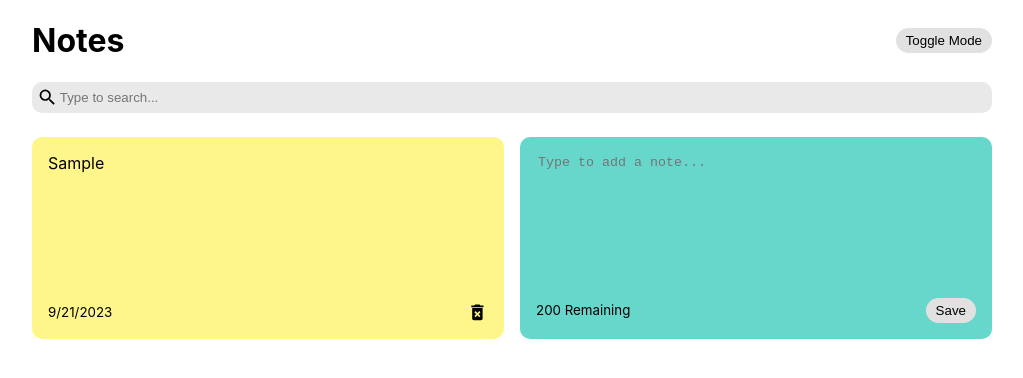
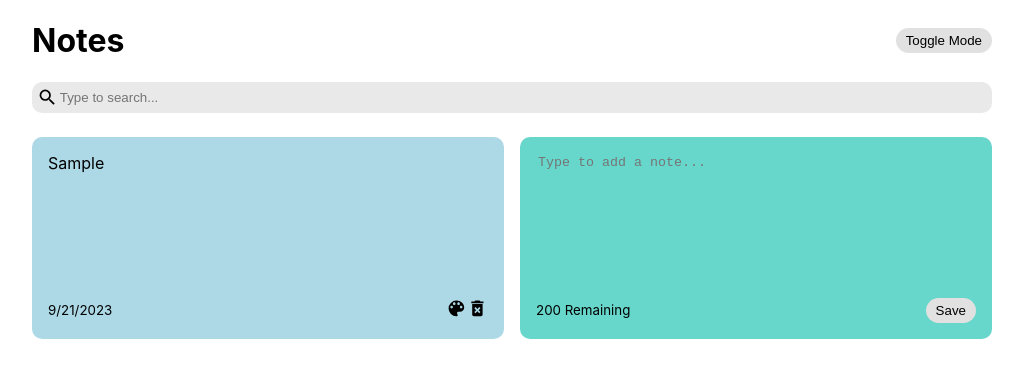
Before and after one commit to GeorgeDenis/Notes-App-React, a React (Create React App) app in the folder notes-app-react/: page / in a window 1280 px wide. Both pictures are taken after typing "Sample" into the empty fields and a click on the button "Save". Shown: the top 378 px of the page, without its empty margins (128-1151 px from the left). Built offline with nearby package versions, Linux system fonts and the light colour scheme.

Commit message:
color picker for notes

```diff
--- a/notes-app-react/src/App.js
+++ b/notes-app-react/src/App.js
@@ -10,7 +10,6 @@ function App() {
 
   useEffect(() => {
     const savedNotes = JSON.parse(localStorage.getItem("react-notes"));
-    console.log(savedNotes);
     if (savedNotes) {
       setNotes(savedNotes);
     }
@@ -26,12 +25,26 @@ function App() {
       id: nanoid(),
       text,
       date: date.toLocaleDateString(),
+      backgroundColor: "lightblue",
     };
     const newNotes = [...notes, newNote];
     setNotes(newNotes);
   };
   const deleteNote = (id) => {
     const newNotes = notes.filter((note) => note.id !== id);
+    setNotes(newNotes);
+  };
+  const changeNoteColor = (id, backgroundColor) => {
+    const newNotes = notes.map((note) => {
+      if (note.id !== id) {
+        return note;
+      } else {
+        return {
+          ...note,
+          backgroundColor,
+        };
+      }
+    });
     setNotes(newNotes);
   };
   return (
@@ -45,6 +58,7 @@ function App() {
           )}
           handleNewNote={addNote}
           handleDeleteNote={deleteNote}
+          handleNoteColor={changeNoteColor}
         />
       </div>
     </div>
--- a/notes-app-react/src/components/Note.js
+++ b/notes-app-react/src/components/Note.js
@@ -1,16 +1,51 @@
-import { MdDeleteForever } from "react-icons/md";
+import { MdDeleteForever, MdColorLens } from "react-icons/md";
+import { useState } from "react";
+const Note = ({
+  id,
+  text,
+  date,
+  handleDeleteNote,
+  handleNoteColor,
+  backgroundColor,
+}) => {
+  const [isColorPickerOpen, setIsColorPickerOpen] = useState(false);
+  const [selectedColor, setSelectedColor] = useState(backgroundColor);
+  const noteStyle = {
+    backgroundColor: backgroundColor,
+  };
+  const toggleColorPicker = () => {
+    setIsColorPickerOpen(!isColorPickerOpen);
+  };
 
-const Note = ({ id, text, date, handleDeleteNote }) => {
+  const handleColorChange = (color, id) => {
+    setSelectedColor(color);
+    toggleColorPicker();
+    handleNoteColor(id, color);
+  };
   return (
-    <div className="note">
+    <div className="note" style={noteStyle}>
       <span>{text}</span>
       <div className="note-footer">
         <small>{date}</small>
-        <MdDeleteForever
-          className="delete-icon"
-          size="1.3em"
-          onClick={() => handleDeleteNote(id)}
-        />
+        <div>
+          <MdColorLens
+            className="color-icon"
+            size="1.3em"
+            onClick={toggleColorPicker}
+          />
+          <MdDeleteForever
+            className="delete-icon"
+            size="1.3em"
+            onClick={() => handleDeleteNote(id)}
+          />
+        </div>
+        {isColorPickerOpen && (
+          <input
+            type="color"
+            value={selectedColor}
+            onChange={(e) => handleColorChange(e.target.value, id)}
+          />
+        )}
       </div>
     </div>
   );
--- a/notes-app-react/src/components/NotesList.js
+++ b/notes-app-react/src/components/NotesList.js
@@ -1,7 +1,12 @@
 import AddNote from "./AddNote";
 import Note from "./Note";
 
-const NotesList = ({ notes, handleNewNote, handleDeleteNote }) => {
+const NotesList = ({
+  notes,
+  handleNewNote,
+  handleDeleteNote,
+  handleNoteColor,
+}) => {
   return (
     <div className="notes-list">
       {notes.map((note) => (
@@ -11,6 +16,8 @@ const NotesList = ({ notes, handleNewNote, handleDeleteNote }) => {
           text={note.text}
           date={note.date}
           handleDeleteNote={handleDeleteNote}
+          handleNoteColor={handleNoteColor}
+          backgroundColor={note.backgroundColor}
         />
       ))}
       <AddNote handleNewNote={handleNewNote} />
--- a/notes-app-react/src/index.css
+++ b/notes-app-react/src/index.css
@@ -53,7 +53,6 @@ textarea:focus {
 }
 
 .note {
-  background-color: #fef68a;
   border-radius: 10px;
   padding: 1rem;
   min-height: 170px;
@@ -70,6 +69,9 @@ textarea:focus {
 }
 
 .delete-icon {
+  cursor: pointer;
+}
+.color-icon {
   cursor: pointer;
 }
 
@@ -103,3 +105,7 @@ textarea:focus {
   align-items: center;
   justify-content: space-between;
 }
+
+.note input {
+  cursor: pointer;
+}
```
